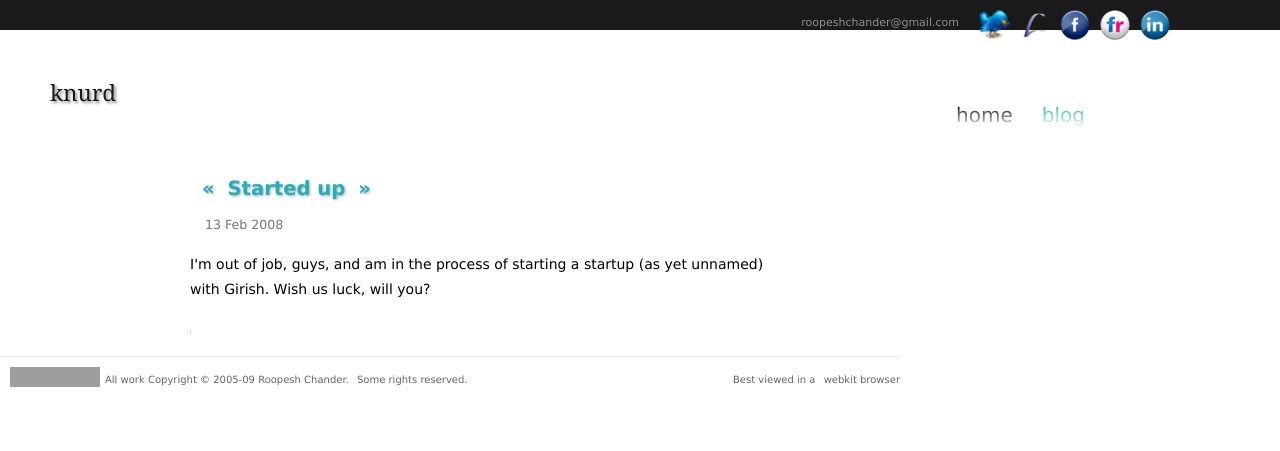
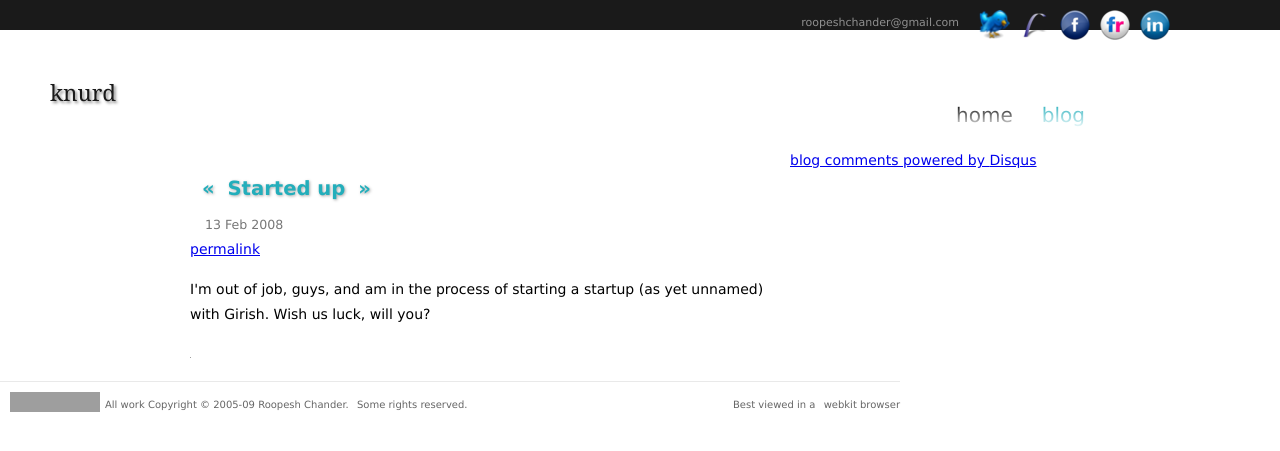
Before and after one commit to roop/roop.knurd.in-archive, a Jekyll site: the page built from blog/_posts/2008-02-13-started.html, in a window 1280 px wide. Shown: the top 451 px of the page. Built offline with Jekyll 4.4.1, drawn with Linux system fonts in a browser that asks for light colours; comment, search, counter and statistics services are not loaded; grey boxes are pictures that could not be loaded.

Commit message:
try disqus

```diff
--- a/_layouts/post.html
+++ b/_layouts/post.html
@@ -8,9 +8,30 @@
         <a href="{{ page.next.url }}" title="Next post">&raquo;</a>
     </h1>
     <div class="date">{{ page.date | date_to_string }}</div>
+    <a href="{{ page.url }}#disqus_thread">permalink</a>
     <div class="stuff">
         <p>
            {{ page.content }}
         </p>
     </div>
 </div>
+
+<div id="disqus_thread"></div>
+<script type="text/javascript" src="http://disqus.com/forums/knurd/embed.js"></script>
+<noscript><a href="http://disqus.com/forums/knurd/?url=ref">View the discussion thread.</a></noscript>
+<a href="http://disqus.com" class="dsq-brlink">blog comments powered by <span class="logo-disqus">Disqus</span></a>
+
+<script type="text/javascript">
+//<![CDATA[
+(function() {
+	var links = document.getElementsByTagName('a');
+	var query = '?';
+	for(var i = 0; i < links.length; i++) {
+	if(links[i].href.indexOf('#disqus_thread') >= 0) {
+		query += 'url' + i + '=' + encodeURIComponent(links[i].href) + '&';
+	}
+	}
+	document.write('<script charset="utf-8" type="text/javascript" src="http://disqus.com/forums/knurd/get_num_replies.js' + query + '"></' + 'script>');
+})();
+//]]>
+</script>
```
